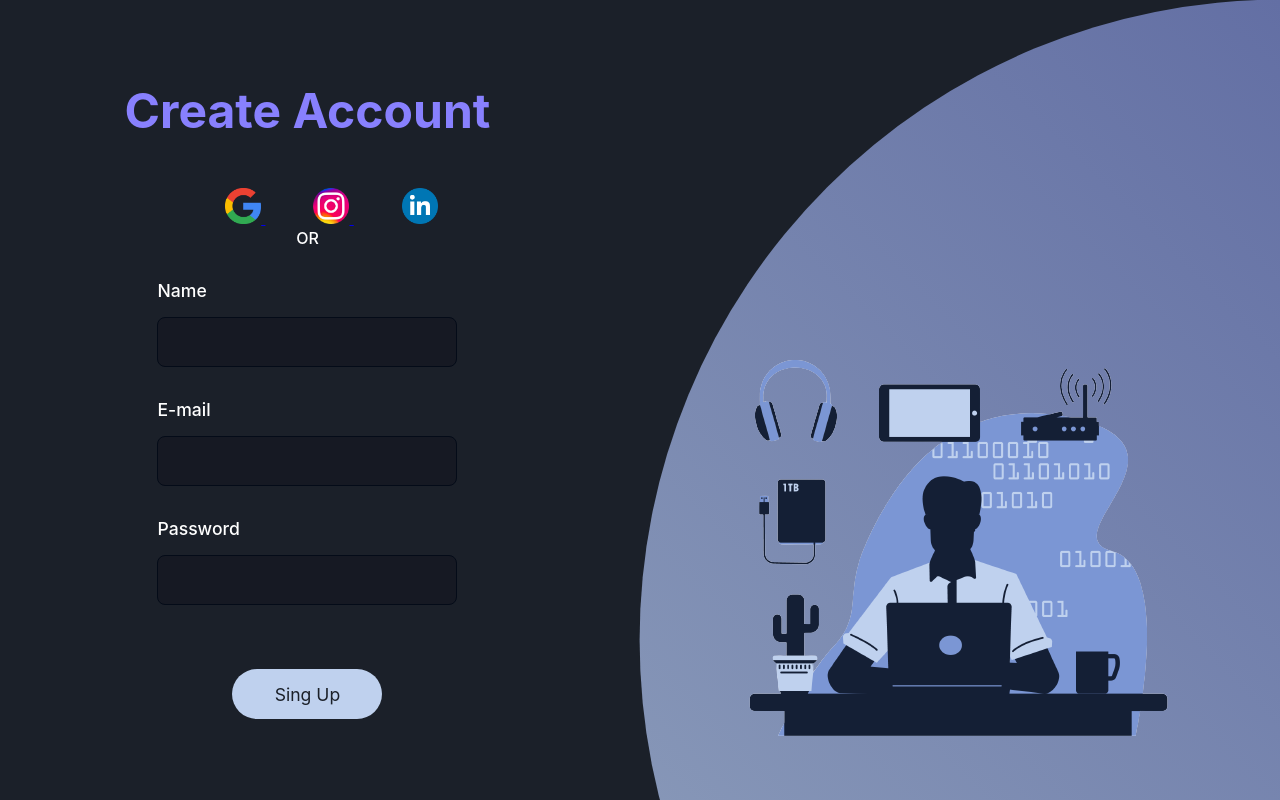
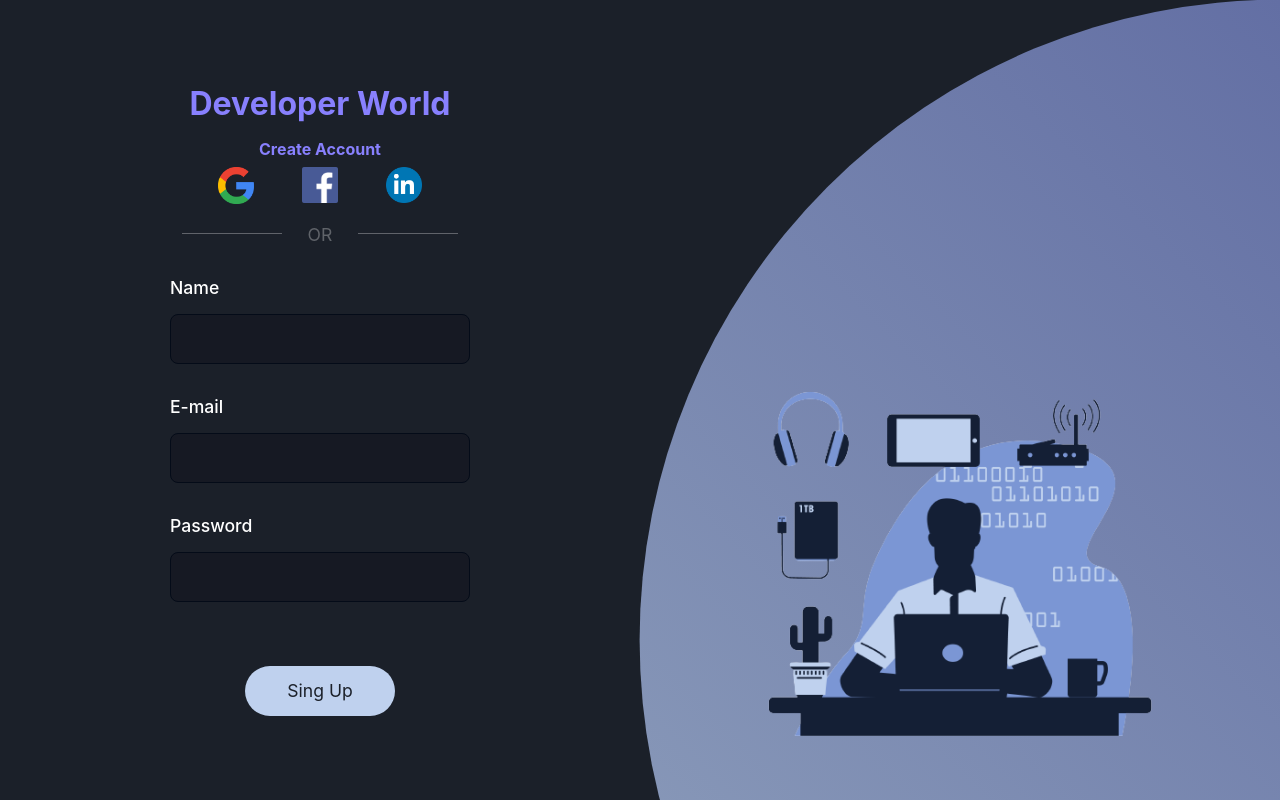
Before and after one commit to arnaldosantosjr/login, a plain HTML site: page index.html in a window 1280 px wide. Drawn offline with Linux system fonts and the light colour scheme.

Commit message:
NovaAtualização02
Tornando responsível

```diff
--- a/index.html
+++ b/index.html
@@ -9,13 +9,14 @@
 </head>
 <body>
     <main>
-        <h1>Create Account</h1>
+        <h1>Developer World</h1>
+        <h2>Create Account</h2>
         <div class="social-media">
             <a href="#">
                 <img src="img/google.png" alt="google">
             </a>
             <a href="#">
-                <img src="img/instagram.png" alt="instagram">
+                <img src="img/facebook.png" alt="facebook">
             </a>
             <a href="#">
                 <img src="img/linkedin.png" alt="linkedin">
--- a/style.css
+++ b/style.css
@@ -14,6 +14,7 @@ body{
     font-weight: 500;
     display: flex;
     min-height: 100vh;
+    min-width:100vw;
 
 }
 
@@ -23,19 +24,27 @@ main{
     flex-direction: column;
     align-items: center;
     justify-content: center;
+
 }
 main h1{
     color: #8880fe;
-    font-size: 3rem;
-    margin-bottom: 3rem;
+    font-size: 2rem;
+    margin-bottom: 1rem;
+    text-align: center;
+}
+main h2{
+    color: #8880fe;
+    font-size: 1rem;
+    margin-bottom: 0.5rem;
+    text-align: center;
 }
 
 
-main.social-media{
+main .social-media{
     display: flex;
     align-content: center;
 }
-main.social-media a{
+main .social-media a{
     text-decoration: none;
 }
 
@@ -43,8 +52,33 @@ main .social-media img{
     width: 36px;
     margin-left: 3rem;
 }
-main.social-media a:first-child img{
+main .social-media a:first-child img{
     margin-left: 0;
+}
+
+
+main .alternative{
+    margin-top: 1rem;
+}
+main .alternative span{
+    font-size: 1.1rem;
+    font-weight: 400;
+    color: rgba(255, 255, 255, 0.3);
+    position: relative;
+}
+main .alternative span::before, main .alternative span::after{
+    position: absolute;
+    content: '';
+    height: 1px;
+    width: 100px;
+    background:rgba(255, 255, 255, 0.3);
+    bottom: 50%;
+    right: 50px;
+
+}
+
+main .alternative span::after{
+    left: 50px;
 }
 main form{
     display: flex;
@@ -98,12 +132,14 @@ main form input[type="submit"]:hover{
 
 
 section.images{
+    width: 50vw;
     display: flex;
     align-items: flex-end;
+    justify-content: flex-end;
     padding: 4rem;
 }
 section.images img{
-    width: 150%;
+    width: 100%;
 }
 
 section.images .circle{
@@ -116,3 +152,32 @@ section.images .circle{
     clip-path: circle(60% at right 80%);
     z-index: -1;
 }
+@media only screen and (min-width: 900px) and (max-widht: 1200px){
+    section.images img{
+        width: 110%;
+    }
+    section.image .circle{
+        clip-path: (35% at right 80%);
+    }
+}
+@media only screen and (max-width: 900px) {
+    section.images {
+        display: none;
+        visibility: hidden;
+
+    }
+    main{
+        width: 100vw;
+    }
+}
+@media only screen and (max-width: 450px){
+    main h1{
+        font-size: 1.5rem;
+    }
+    main .alternative span{
+        font-size: 0.8rem;
+    }
+    main form label  span, main form input[type="submit"]{
+        font-size: 1rem;
+    }
+}
```
Also changed, not shown: img/facebook.png (added).
